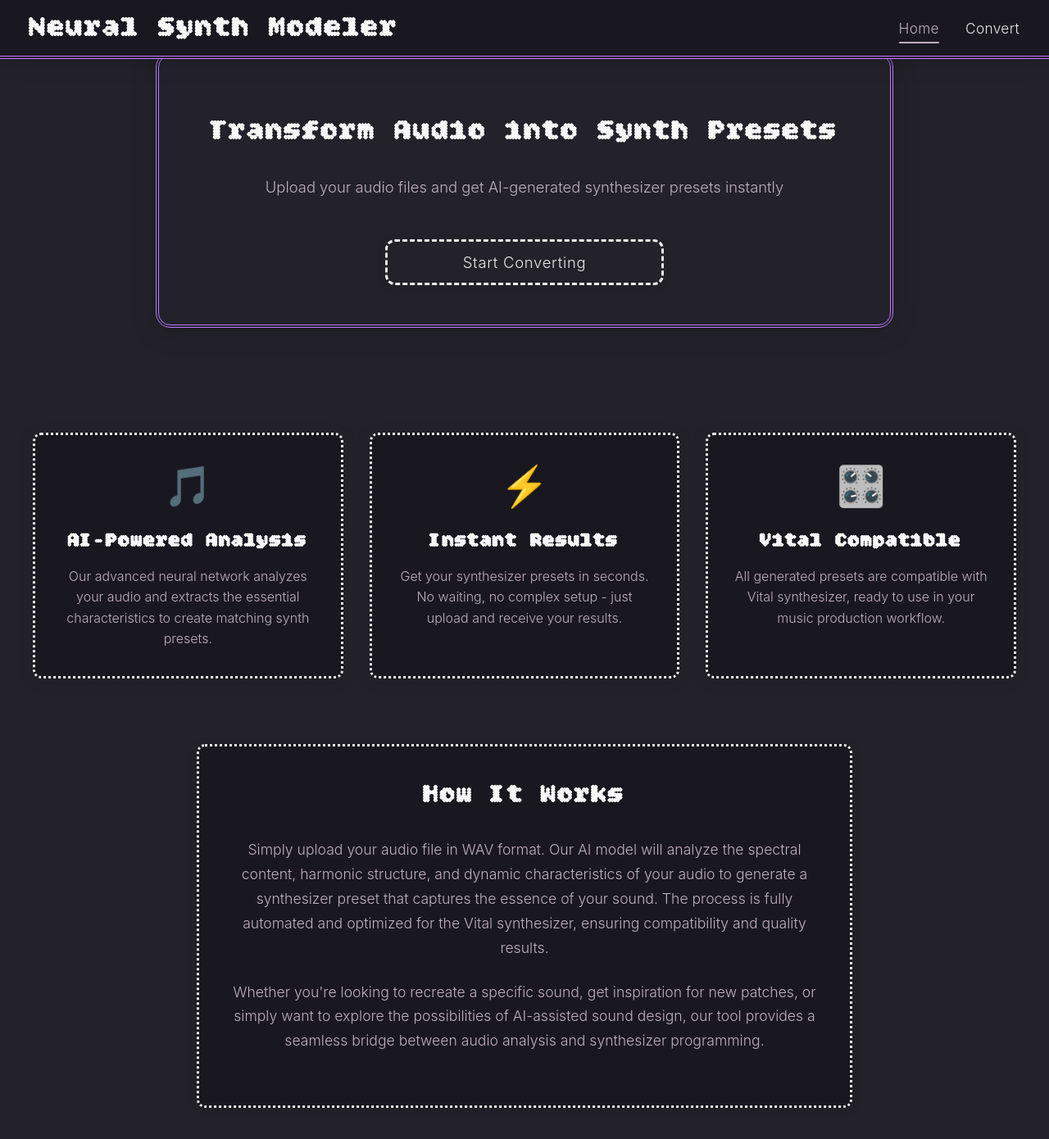
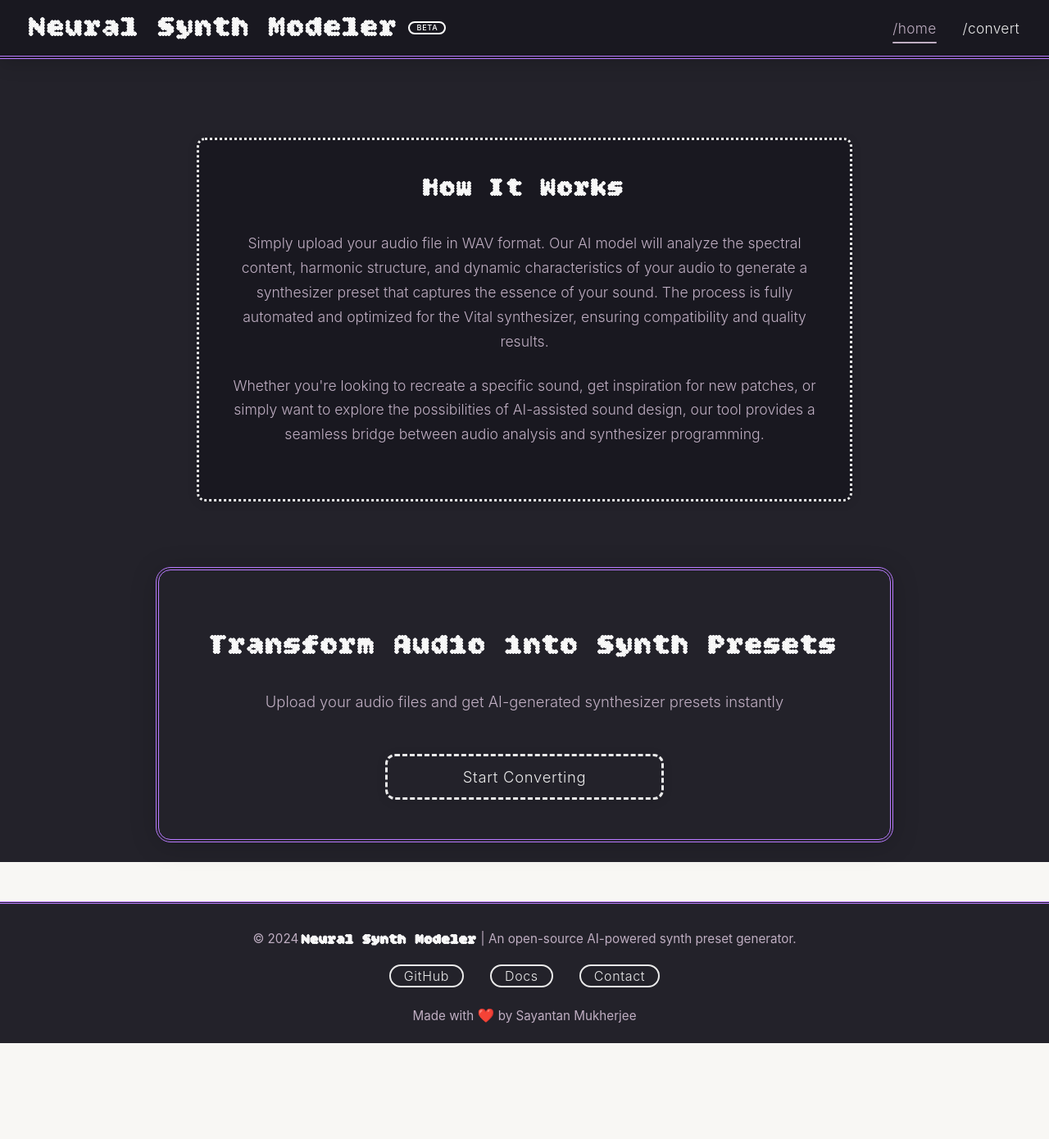
Before and after one commit to sleepturtle2/neural-synth-modeler-frontend, a React (Create React App) app: page / in a window 1280 px wide. Shown: the top 1390 px of the page at 82% size. After the commit the page ends 1273 px from the top, so only its background shows below. Built offline with nearby package versions, Linux system fonts and the light colour scheme.

Commit message:
added footer

```diff
--- a/src/App.tsx
+++ b/src/App.tsx
@@ -1,6 +1,7 @@
 import React from 'react';
 import { BrowserRouter as Router, Routes, Route } from 'react-router-dom';
 import Navbar from './components/Navbar/Navbar';
+import Footer from './components/Footer/Footer';
 import Home from './pages/Home/Home';
 import Convert from './pages/Convert/Convert';
 import NotFound from './pages/NotFound/NotFound';
@@ -18,6 +19,7 @@
             <Route path="*" element={<NotFound />} />
           </Routes>
         </main>
+        <Footer />
       </div>
     </Router>
   );
--- /dev/null
+++ b/src/components/Footer/Footer.css
@@ -0,0 +1,11 @@
+.footer {
+  width: 100%;
+  background: #23222a;
+  border-top: 3px double #b97aff;
+  padding: 32px 0 24px 0;
+  margin-top: 0;
+  color: #eaeaea;
+  font-family: 'Inter', 'Roboto', 'Helvetica Neue', Arial, sans-serif;
+  font-size: 1rem;
+  text-align: center;
+}
--- /dev/null
+++ b/src/components/Footer/Footer.tsx
@@ -0,0 +1,25 @@
+import React from 'react';
+import './Footer.css';
+
+const Footer: React.FC = () => (
+  <footer className="footer">
+    <div className="footer-main">
+      <div className="footer-info">
+        <span style={{ fontSize: '0.95rem', color: '#bfaec2' }}>
+          © 2024 <span className="footer-logo-pixel">Neural Synth Modeler</span> | An open-source AI-powered synth preset generator.
+        </span>
+      </div>
+      <div className="footer-links">
+        <a href="https://github.com/your-repo" target="_blank" rel="noopener noreferrer">GitHub</a>
+        <a href="https://your-docs-link" target="_blank" rel="noopener noreferrer">Docs</a>
+        <a href="mailto:contact@yoursite.com">Contact</a>
+      </div>
+      <div className="footer-attribution">
+        Made with <span style={{color: '#ff7eb9', fontSize: '1.1em'}}>❤️</span> by Sayantan Mukherjee
+      </div>
+    </div>
+  </footer>
+);
+
+export default Footer;
+export {};
--- a/src/components/Navbar/Navbar.css
+++ b/src/components/Navbar/Navbar.css
@@ -87,13 +87,33 @@
   border-radius: 1px;
 }
 
+.navbar-logo-group {
+  display: flex;
+  align-items: center;
+}
+
+.navbar-beta-tag {
+  margin-left: 12px;
+  font-family: 'Inter', 'Roboto', 'Helvetica Neue', Arial, sans-serif;
+  font-size: 0.57rem;
+  font-weight: 500;
+  color: #fff;
+  border: 2px solid #fff;
+  border-radius: 999px;
+  padding: 1px 8px 1px 8px;
+  letter-spacing: 0.08em;
+  background: transparent;
+  display: inline-block;
+  line-height: 1.2;
+}
+
 @media (max-width: 768px) {
   .navbar-container {
     padding: 0 16px;
   }
 
   .navbar-logo {
-    font-size: 1.25rem;
+    font-size: 1.30rem;
   }
 
   .navbar-links {
--- a/src/components/Navbar/Navbar.tsx
+++ b/src/components/Navbar/Navbar.tsx
@@ -8,21 +8,24 @@
   return (
     <nav className="navbar">
       <div className="navbar-container">
-        <Link to="/" className="navbar-logo">
-          Neural Synth Modeler
-        </Link>
+        <div className="navbar-logo-group">
+          <Link to="/" className="navbar-logo">
+            Neural Synth Modeler
+          </Link>
+          <span className="navbar-beta-tag">BETA</span>
+        </div>
         <div className="navbar-links">
           <Link
             to="/"
             className={`navbar-link ${location.pathname === '/' ? 'active' : ''}`}
           >
-            Home
+            /home
           </Link>
           <Link
             to="/convert"
             className={`navbar-link ${location.pathname === '/convert' ? 'active' : ''}`}
           >
-            Convert
+            /convert
           </Link>
         </div>
       </div>
--- a/src/pages/Home/Home.css
+++ b/src/pages/Home/Home.css
@@ -3,6 +3,7 @@
 .home {
   min-height: 100vh;
   background: #23222a;
+  padding: 24px;
 }
 
 .hero-section {
@@ -12,7 +13,7 @@
   border-radius: 18px;
   border: 4px double #b97aff;
   box-shadow: 0 4px 32px 0 rgba(0,0,0,0.18);
-  margin: 0 auto 48px auto;
+  margin: 0 auto 0 auto;
   max-width: 900px;
 }
 
@@ -161,6 +162,77 @@
   font-family: 'Inter', 'Roboto', 'Helvetica Neue', Arial, sans-serif;
 }
 
+.footer {
+  width: 100%;
+  background: #23222a;
+  border-top: 3px double #b97aff;
+  padding: 32px 0 24px 0;
+  margin-top: 48px;
+  color: #eaeaea;
+  font-family: 'Inter', 'Roboto', 'Helvetica Neue', Arial, sans-serif;
+  font-size: 1rem;
+  text-align: center;
+}
+
+.footer-main {
+  max-width: 900px;
+  margin: 0 auto;
+  display: flex;
+  flex-direction: column;
+  align-items: center;
+  gap: 16px;
+}
+
+.footer-info {
+  font-size: 1rem;
+  color: #bfaec2;
+  margin-bottom: 4px;
+}
+
+.footer-links {
+  display: flex;
+  gap: 32px;
+  margin-bottom: 4px;
+}
+
+.footer-links a {
+  color: #eaeaea;
+  text-decoration: none;
+  font-weight: 300;
+  font-size: 1rem;
+  border: 2px solid #eaeaea;
+  border-radius: 999px;
+  padding: 2px 16px;
+  transition: background 0.2s, color 0.2s, border 0.2s;
+  letter-spacing: 0.04em;
+}
+
+.footer-links a:hover {
+  background: #b97aff;
+  color: #23222a;
+  border-color: #b97aff;
+}
+
+.footer-attribution {
+  font-size: 0.95rem;
+  color: #bfaec2;
+  margin-top: 4px;
+}
+
+.footer-logo-pixel {
+  font-family: 'Bitcount Grid Double', monospace;
+  font-weight: 400;
+  letter-spacing: 0.04em;
+  text-shadow:
+    1px 0 0 #fff,
+    -1px 0 0 #fff,
+    0 1px 0 #fff,
+    0 -1px 0 #fff;
+  color: #f5f5f5;
+  font-size: 1.1em;
+  vertical-align: middle;
+}
+
 @media (max-width: 768px) {
   .hero-section {
     padding: 60px 8px 40px;
--- a/src/pages/Home/Home.tsx
+++ b/src/pages/Home/Home.tsx
@@ -5,40 +5,8 @@
 const Home: React.FC = () => {
   return (
     <div className="home">
-      <div className="hero-section">
-        <div className="hero-content">
-          <h1 className="hero-title">Transform Audio into Synth Presets</h1>
-          <p className="hero-subtitle">
-            Upload your audio files and get AI-generated synthesizer presets instantly
-          </p>
-          <Link to="/convert" className="cta-button">
-            Start Converting
-          </Link>
-        </div>
-      </div>
-
       <div className="content-section">
         <div className="container">
-          <div className="features">
-            <div className="feature-card">
-              <div className="feature-icon">🎵</div>
-              <h3>AI-Powered Analysis</h3>
-              <p>Our advanced neural network analyzes your audio and extracts the essential characteristics to create matching synth presets.</p>
-            </div>
-
-            <div className="feature-card">
-              <div className="feature-icon">⚡</div>
-              <h3>Instant Results</h3>
-              <p>Get your synthesizer presets in seconds. No waiting, no complex setup - just upload and receive your results.</p>
-            </div>
-
-            <div className="feature-card">
-              <div className="feature-icon">🎛️</div>
-              <h3>Vital Compatible</h3>
-              <p>All generated presets are compatible with Vital synthesizer, ready to use in your music production workflow.</p>
-            </div>
-          </div>
-
           <div className="info-section">
             <h2>How It Works</h2>
             <p>
@@ -55,6 +23,17 @@
           </div>
         </div>
       </div>
+      <div className="hero-section">
+        <div className="hero-content">
+          <h1 className="hero-title">Transform Audio into Synth Presets</h1>
+          <p className="hero-subtitle">
+            Upload your audio files and get AI-generated synthesizer presets instantly
+          </p>
+          <Link to="/convert" className="cta-button">
+            Start Converting
+          </Link>
+        </div>
+      </div>
     </div>
   );
 };
```
